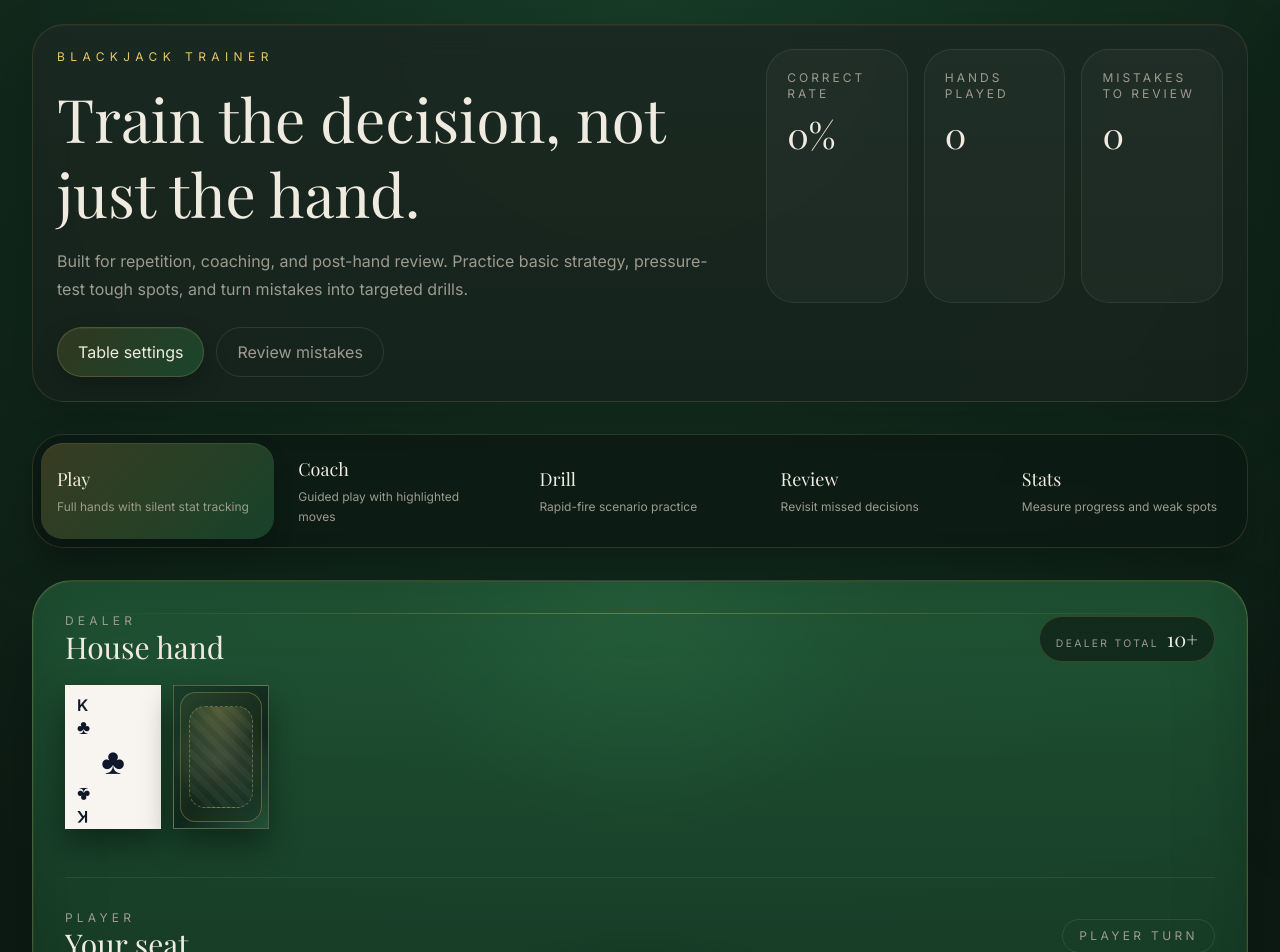
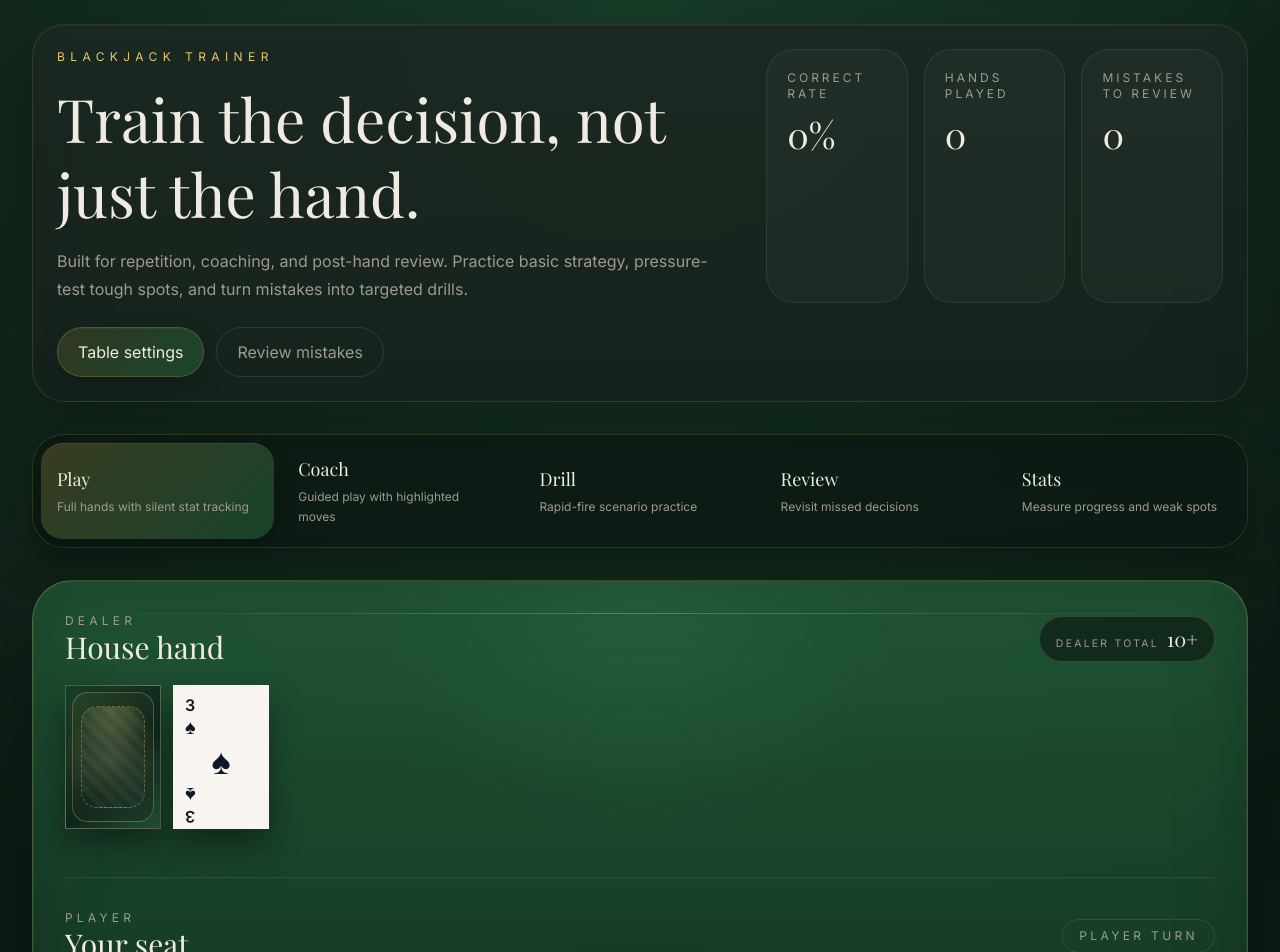
Before and after one commit to devd030703/blackjack-trainer, a Next.js app: page / in a window 1280 px wide. Shown: the top 952 px of the page. Built offline with nearby package versions, Linux system fonts and the light colour scheme; a web font is replaced by a local one.

Commit message:
flip the card on the dealer's table

```diff
--- a/components/Card.tsx
+++ b/components/Card.tsx
@@ -51,7 +51,7 @@
 
   return (
     <div className={`card-flip-scene ${sizeClasses} ${getAnimationClass(animateFrom)} ${className}`}>
-      <div className={`card-flip-inner ${hidden ? "is-revealed" : ""}`}>
+      <div className={`card-flip-inner ${!hidden ? "is-revealed" : ""}`}>
         <div className="card-face bg-[var(--card-white)] text-slate-900 shadow-[0_16px_30px_var(--card-shadow)]">
           <div className={`flex h-full flex-col justify-between p-2.5 sm:p-3 ${suitTone}`}>
             <div className="flex flex-col leading-none">
```
